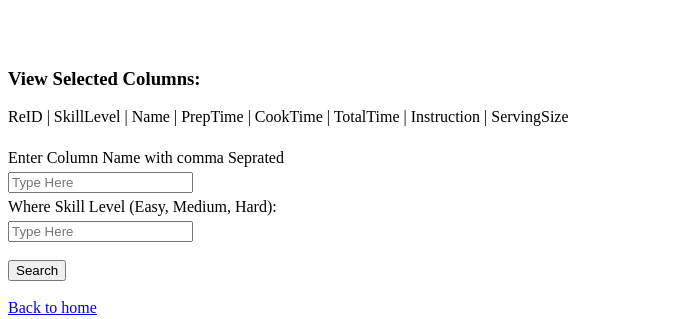
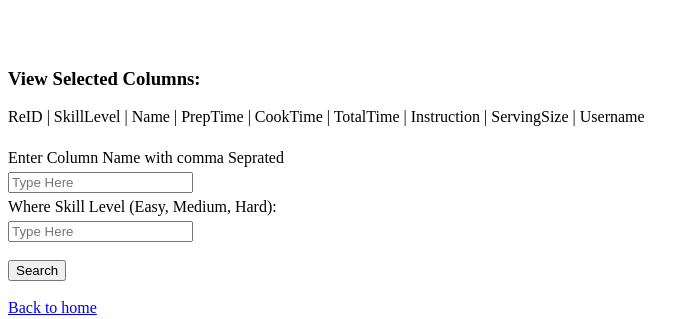
Before and after one commit to CPSC304GP33/Recipes, a PHP site: page /read.php in a window 1280 px wide. Shown: the part 343-662 px from the top of the page, without its empty margins (0-699 px from the left). Run offline with PHP 8.4, Linux system fonts and the light colour scheme.

Commit message:
Add files via upload

```diff
--- a/delete.php
+++ b/delete.php
@@ -67,6 +67,7 @@ try {
         <th>TotalTime</th>
         <th>Instruction</th>
         <th>Serving Size</th>
+        <th>Author</th>
     </tr>
   </thead>
   <tbody>
@@ -80,6 +81,7 @@ try {
         <td><?php echo $row["TotalTime"]; ?></td>
         <td><?php echo $row["Instructions"]; ?></td>
         <td><?php echo $row["ServingSize"]; ?></td>
+        <td><?php echo $row["Username"]; ?></td>
     <td><a href="delete.php?ReID=<?php echo escape($row["ReID"]); ?>&InstructionID=<?php echo escape($row["InstructionID"]); ?>">Delete</a></td>
     </tr>
   <?php endforeach; ?>
--- a/read.php
+++ b/read.php
@@ -93,6 +93,7 @@ if (isset($_POST['submit']) || isset($_POST['showall']) ||isset($_POST['totaltim
                     <th>TotalTime</th>
                     <th>Instruction</th>
                     <th>Serving Size</th>
+                    <th>Author</th>
 
 
                 </tr>
@@ -108,6 +109,7 @@ if (isset($_POST['submit']) || isset($_POST['showall']) ||isset($_POST['totaltim
                 <td><?php echo $row["TotalTime"]; ?></td>
                 <td><?php echo $row["Instructions"]; ?></td>
                 <td><?php echo $row["ServingSize"]; ?></td>
+                <td><?php echo $row["Username"]; ?></td>
             </tr>
         <?php } ?>
         </tbody>
@@ -190,7 +192,7 @@ myTable($conn,$sql);
 
 <form method="post">
 </br><h3>View Selected Columns:</h3>
-ReID | SkillLevel | Name | PrepTime | CookTime | TotalTime | Instruction | ServingSize
+ReID | SkillLevel | Name | PrepTime | CookTime | TotalTime | Instruction | ServingSize | Username
 <br> <br>
 <label>Enter Column Name with comma Seprated</label>
 <input name="cust_cols" type="text" placeholder="Type Here">
--- a/update.php
+++ b/update.php
@@ -38,6 +38,7 @@ try {
         <th>TotalTime</th>
         <th>Instruction</th>
         <th>Serving Size</th>
+        <th>Author</th>
     </tr>
   </thead>
   <tbody>
@@ -51,6 +52,7 @@ try {
         <td><?php echo $row["TotalTime"]; ?></td>
         <td><?php echo $row["Instructions"]; ?></td>
         <td><?php echo $row["ServingSize"]; ?></td>
+        <td><?php echo $row["Username"]; ?></td>
       <td><a href="update-single.php?ReID=<?php echo escape($row["ReID"]); ?>">Edit</a></td>
   </tr>
   <?php endforeach; ?>
```
